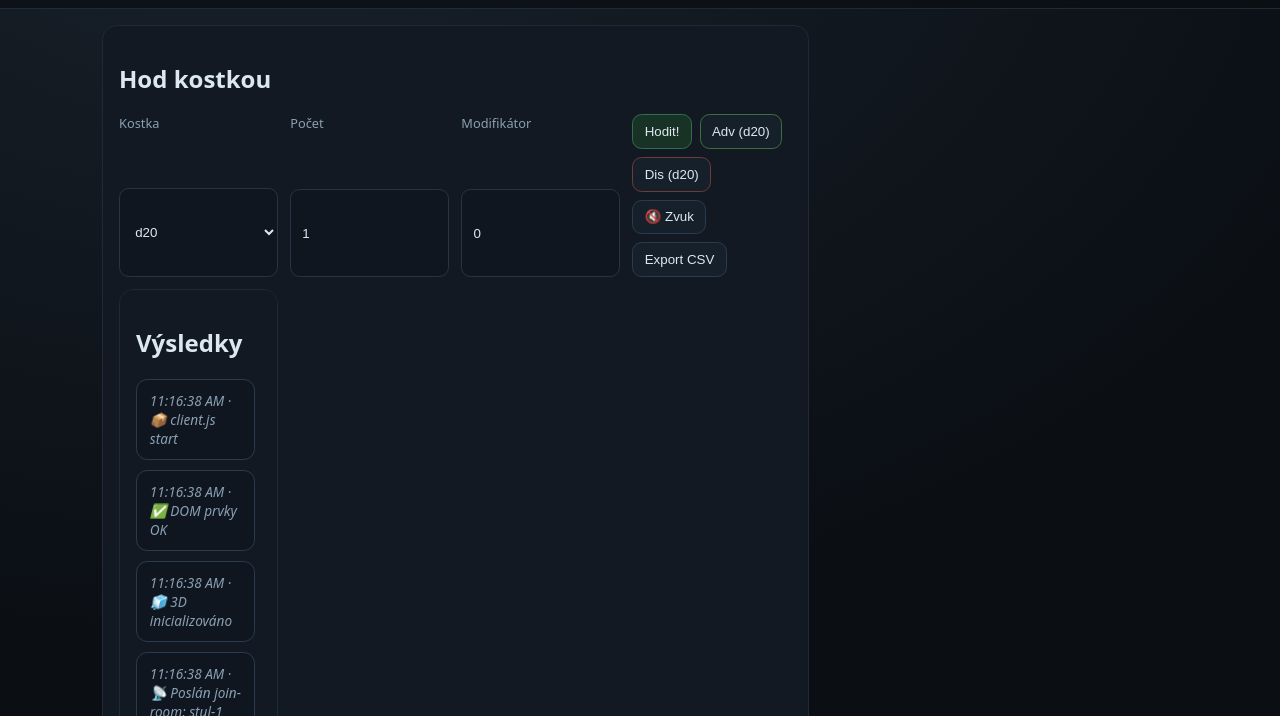
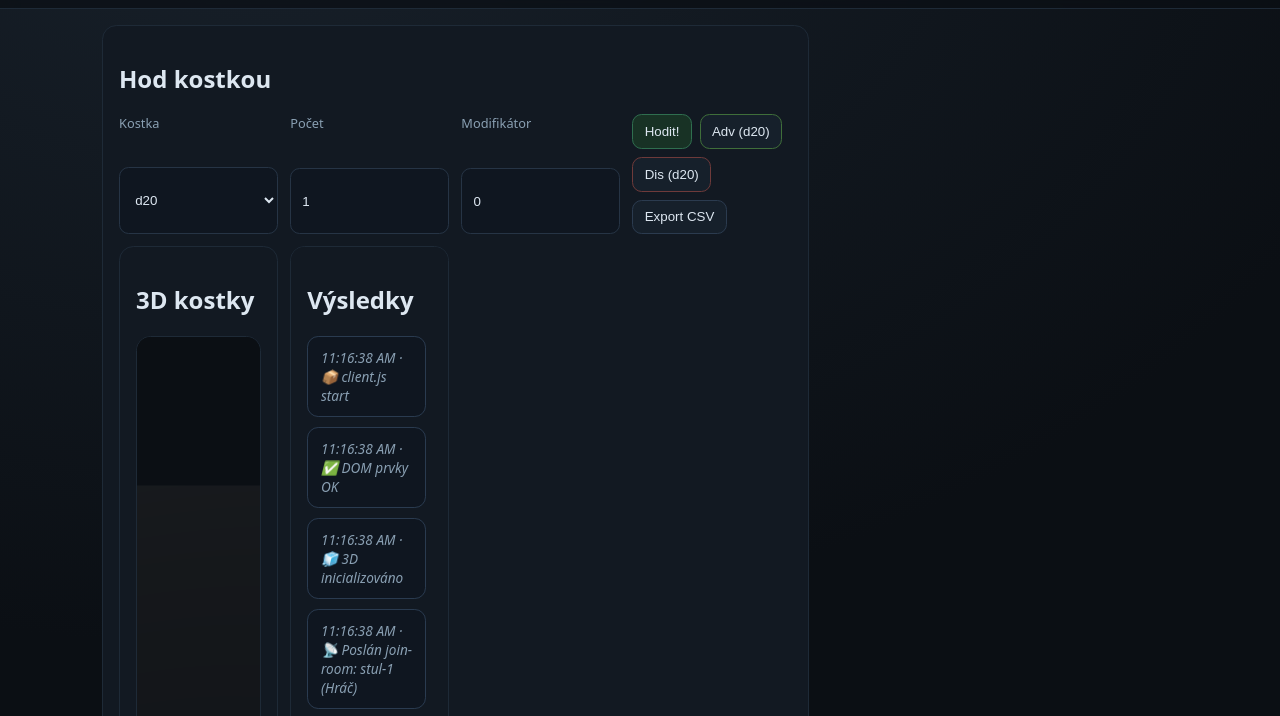
Before and after one commit to programmingveya-netizen/dnd-dice-realtime, a website: page public/index.html in a window 1280 px wide. Shown: the part 73-789 px from the top of the page. Drawn offline with nearby package versions, Linux system fonts and the light colour scheme; no server answers.

Commit message:
Update index.html

```diff
--- a/public/index.html
+++ b/public/index.html
@@ -49,10 +49,13 @@
   <button id="rollBtn" class="accent">Hodit!</button>
   <button id="advBtn"  title="d20 advantage (vezme vyšší)">Adv (d20)</button>
   <button id="disBtn"  title="d20 disadvantage (vezme nižší)">Dis (d20)</button>
-  <button id="muteBtn" title="Zapnout/vypnout zvuk">🔇 Zvuk</button>
-  <button id="exportBtn" title="Stáhnout historii hodů jako CSV">Export CSV</button>
+  <button id="exportBtn" title="Stáhnout CSV">Export CSV</button>
 </div>
-
+<!-- 3D SCÉNA (MUSÍ být přesně tohle ID) -->
+<section class="card">
+  <h2>3D kostky</h2>
+  <div id="dice3d"></div>
+</section>
 
   <aside class="col sideCol">
     <section class="feed card sticky">
```
